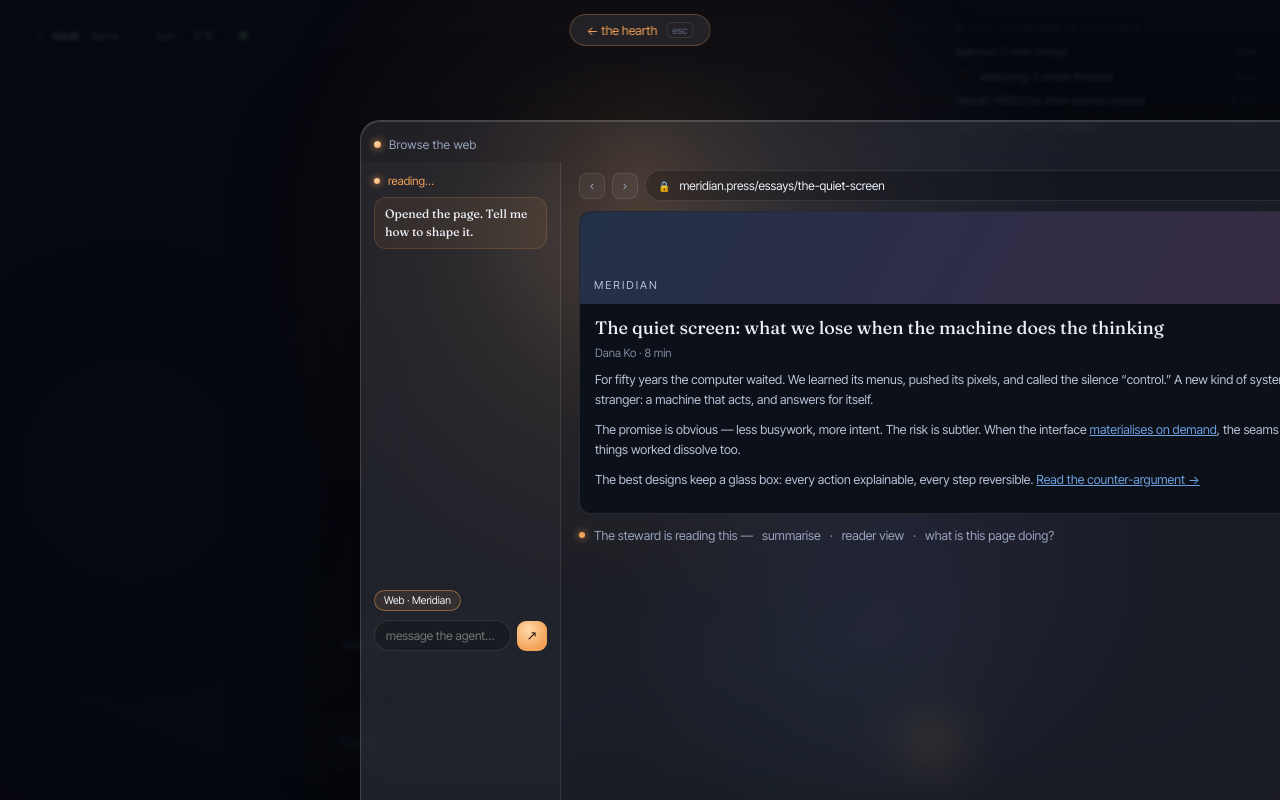
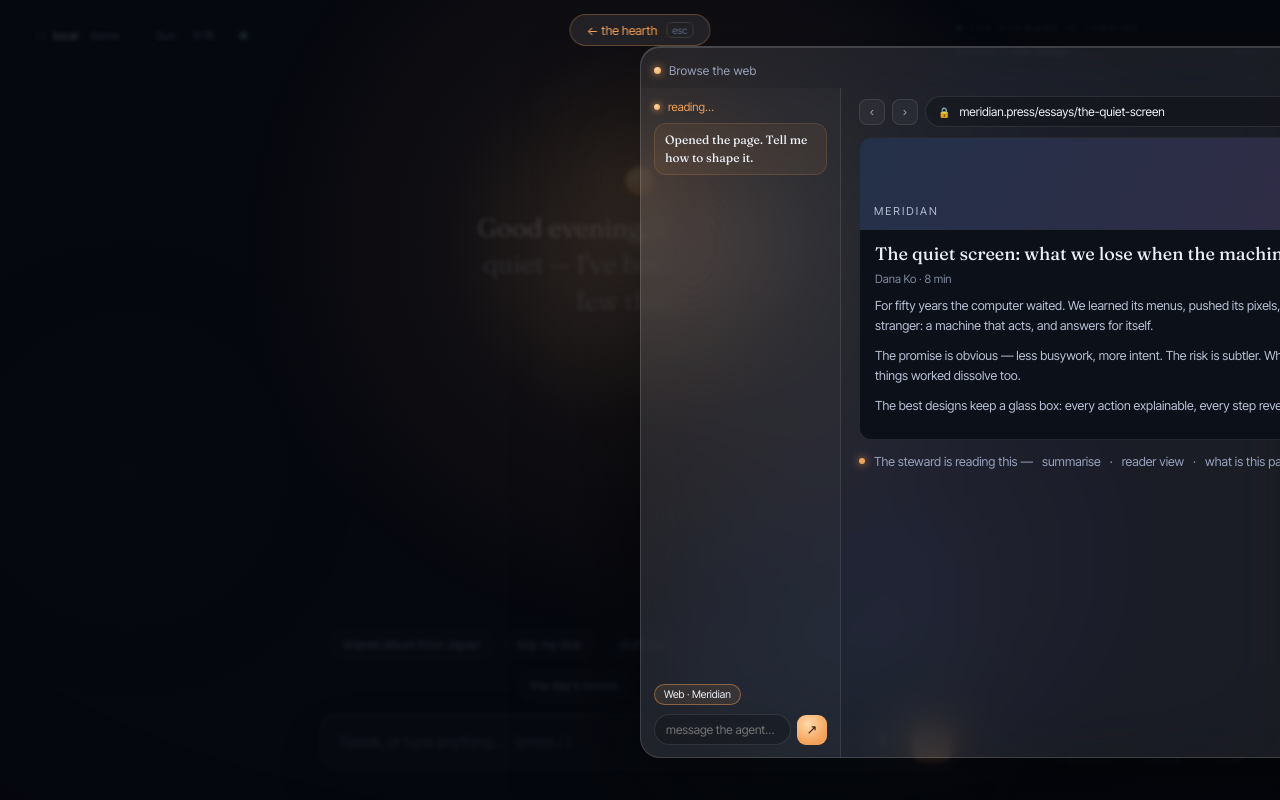
Before and after one commit to WolfurX/hearth-os, a plain HTML site: page mockup/the-hearth.html in a window 1280 px wide. Both pictures are taken after a click on the button "open a web page". Drawn offline with Linux system fonts and the light colour scheme.

Commit message:
Add small/bigger/fullscreen window sizes; pin the type box to the bottom when enlarged

```diff
--- a/mockup/the-hearth.html
+++ b/mockup/the-hearth.html
@@ -224,6 +224,12 @@
   .win.focused{position:fixed;left:50%;top:46px;transform:translateX(-50%);width:min(1080px,94vw)!important;height:calc(100vh - 88px);z-index:60;display:flex;flex-direction:column;overflow:hidden}
   .win.focused .winbody{flex:1;min-height:0;overflow:hidden}
   .win.focused .viewport{max-height:62vh}
+  /* literal full screen — for sinking into one task */
+  .win.full{position:fixed!important;inset:0!important;left:0!important;top:0!important;transform:none!important;width:100vw!important;height:100vh!important;max-width:none;border:0;border-radius:0;z-index:60;display:flex;flex-direction:column;overflow:hidden}
+  .win.full .winbody{flex:1;min-height:0;overflow:hidden}
+  .win.full .viewport{max-height:82vh}
+  /* enlarged states: let the thread fill so the type box sits at the bottom, not stranded mid-panel */
+  .win.focused .thread,.win.full .thread{max-height:none}
   body.focusing .win:not(.focused){opacity:.10;filter:blur(3px);transform:scale(.94);pointer-events:none;transition:.5s}
   body.focusing .hearth,body.focusing .intent,body.focusing .feed,body.focusing .status,body.focusing .corner,body.focusing .dock{opacity:.18;filter:blur(2px);pointer-events:none;transition:.5s}
   .backpill{position:fixed;top:14px;left:50%;transform:translateX(-50%);z-index:70;display:none;align-items:center;gap:9px;font-family:inherit;font-size:12.5px;color:var(--warm);background:var(--glass-2);border:1px solid rgba(244,162,89,.3);border-radius:999px;padding:7px 16px;cursor:pointer;backdrop-filter:blur(12px);-webkit-backdrop-filter:blur(12px)}
@@ -556,8 +562,22 @@ const space=$('#os');let zTop=10,opened=0,undoStack=null;const dock=$('#dock');
 function focusWin(w){w.style.zIndex=++zTop;}
 const backpill=$('#backpill');
 /* attention depths: bring one surface forward (immersive) and recede the rest */
-function focusSurface(w){ document.querySelectorAll('.win.focused').forEach(x=>{ if(x!==w) x.classList.remove('focused'); }); w.classList.add('focused'); document.body.classList.add('focusing'); focusWin(w); backpill.classList.add('show'); }
-function unfocus(){ document.querySelectorAll('.win.focused').forEach(x=>x.classList.remove('focused')); document.body.classList.remove('focusing'); backpill.classList.remove('show'); }
+/* three sizes: small (windowed) · big (takes the room) · full (literal full screen, for deep focus) */
+function setSize(w,size){
+  document.querySelectorAll('.win.focused,.win.full').forEach(x=>{ if(x!==w){ x.classList.remove('focused','full'); restoreBox(x); const bb=x.querySelector('[data-focus]'); if(bb){bb.textContent='⤢';bb.title='enlarge';} } });
+  w.classList.remove('focused','full');
+  if(size==='small'){ restoreBox(w); }
+  else { if(!w._box) w._box={left:w.style.left,top:w.style.top,width:w.style.width}; w.style.left='';w.style.top='';w.style.width=''; w.classList.add(size==='full'?'full':'focused'); }
+  const immersive = size!=='small';
+  document.body.classList.toggle('focusing', immersive);
+  backpill.classList.toggle('show', immersive);
+  if(immersive) focusWin(w);
+  const b=w.querySelector('[data-focus]'); if(b){ b.textContent={small:'⤢',big:'⛶',full:'⤡'}[size]; b.title={small:'enlarge',big:'full screen',full:'restore'}[size]; }
+}
+function restoreBox(w){ if(w._box){ w.style.left=w._box.left; w.style.top=w._box.top; w.style.width=w._box.width; w._box=null; } }
+function cycleSize(w){ const cur=w.classList.contains('full')?'full':w.classList.contains('focused')?'big':'small'; setSize(w,{small:'big',big:'full',full:'small'}[cur]); }
+function focusSurface(w){ setSize(w,'big'); }
+function unfocus(){ document.querySelectorAll('.win.focused,.win.full').forEach(x=>setSize(x,'small')); }
 backpill.onclick=unfocus;
 document.addEventListener('keydown',e=>{ if(e.key==='Escape') unfocus(); });
 function summon(kind,opts){opts=opts||{};
@@ -578,7 +598,7 @@ function summon(kind,opts){opts=opts||{};
   w.addEventListener('pointerdown',()=>focusWin(w),true);
   w.querySelector('[data-x2]').onclick=()=>closeWin(w);
   w.querySelector('[data-aside]').onclick=()=>aside(w,kind);
-  w.querySelector('[data-focus]').onclick=()=>focusSurface(w);
+  w.querySelector('[data-focus]').onclick=()=>cycleSize(w);
   w.querySelector('.winbar').addEventListener('dblclick',e=>{if(!e.target.closest('.wb'))focusSurface(w);});
   wireAgentbar(w,kind);
   agentBoot(w,kind,opts.task);
@@ -646,7 +666,7 @@ function liveSession(intent){
   w.addEventListener('pointerdown',()=>focusWin(w),true);
   w.querySelector('[data-x2]').onclick=()=>closeWin(w);
   w.querySelector('[data-aside]').onclick=()=>aside(w,'live');
-  w.querySelector('[data-focus]').onclick=()=>focusSurface(w);
+  w.querySelector('[data-focus]').onclick=()=>cycleSize(w);
   w.querySelector('.winbar').addEventListener('dblclick',e=>{if(!e.target.closest('.wb'))focusSurface(w);});
   const input=w.querySelector('[data-agentinput]'),send=w.querySelector('[data-agentsend]');
   const go=()=>{const t=(input.value||'').trim();if(!t)return;input.value='';const u=document.createElement('div');u.className='umsg';u.textContent=t;w.querySelector('.thread').appendChild(u);runLive(w,t,false);};
```
